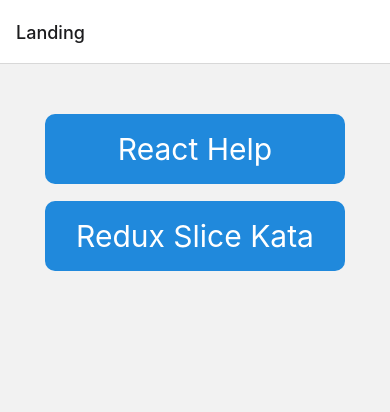
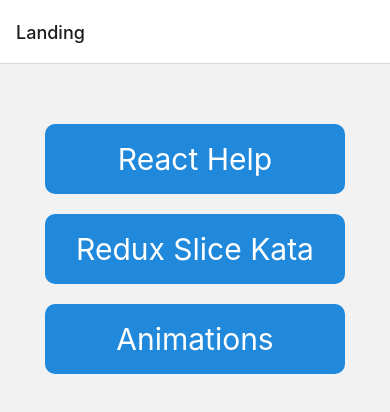
Before and after one commit to tbatty7/ReactNativeKatas, a React Native app: screen /Landing in a window 390 px wide. Shown: the top 412 px of the page. Built offline with nearby package versions, Linux system fonts and the light colour scheme.

Commit message:
add button for animation screen

```diff
--- a/src/LandingScreen.tsx
+++ b/src/LandingScreen.tsx
@@ -19,18 +19,23 @@
         title="React Help"
         onPress={handleHelpButton}
       />
-      <Text> </Text>
       <Button
         titleStyle={styles.title}
         buttonStyle={styles.button}
         title="Redux Slice Kata"
         onPress={handleSliceKataButton}
       />
+      <Button
+        titleStyle={styles.title}
+        buttonStyle={styles.button}
+        title="Animations"
+        onPress={() => {}}
+      />
     </View>
   );
 }
 
 const styles = StyleSheet.create({
-  button: {width: 300, height: 70, borderRadius: 10},
+  button: {width: 300, height: 70, borderRadius: 10, margin: 10},
   title: {fontSize: 30},
 });
```
Also changed, not shown: 1 other file (tests, documents, lock files or other folders).
